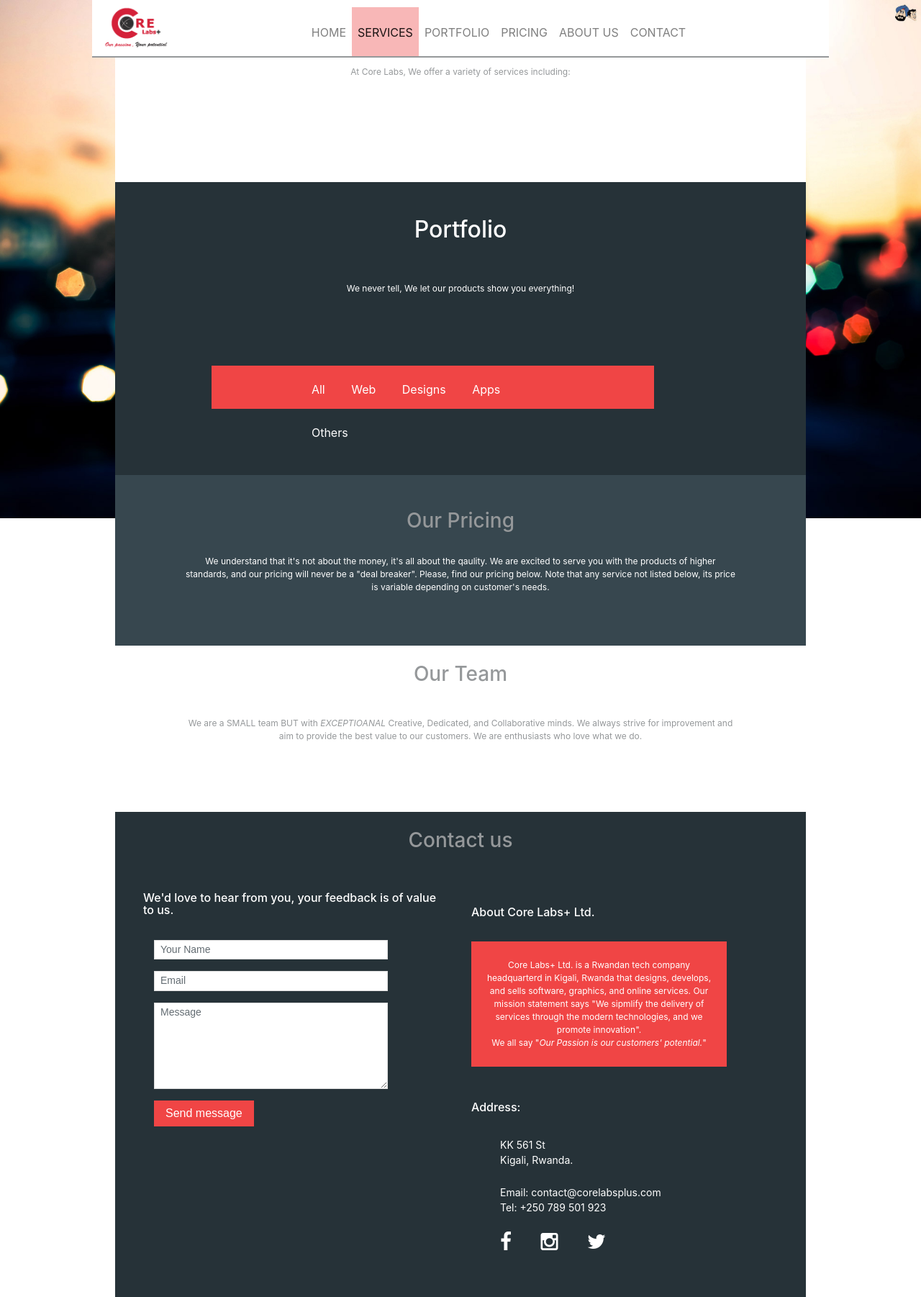
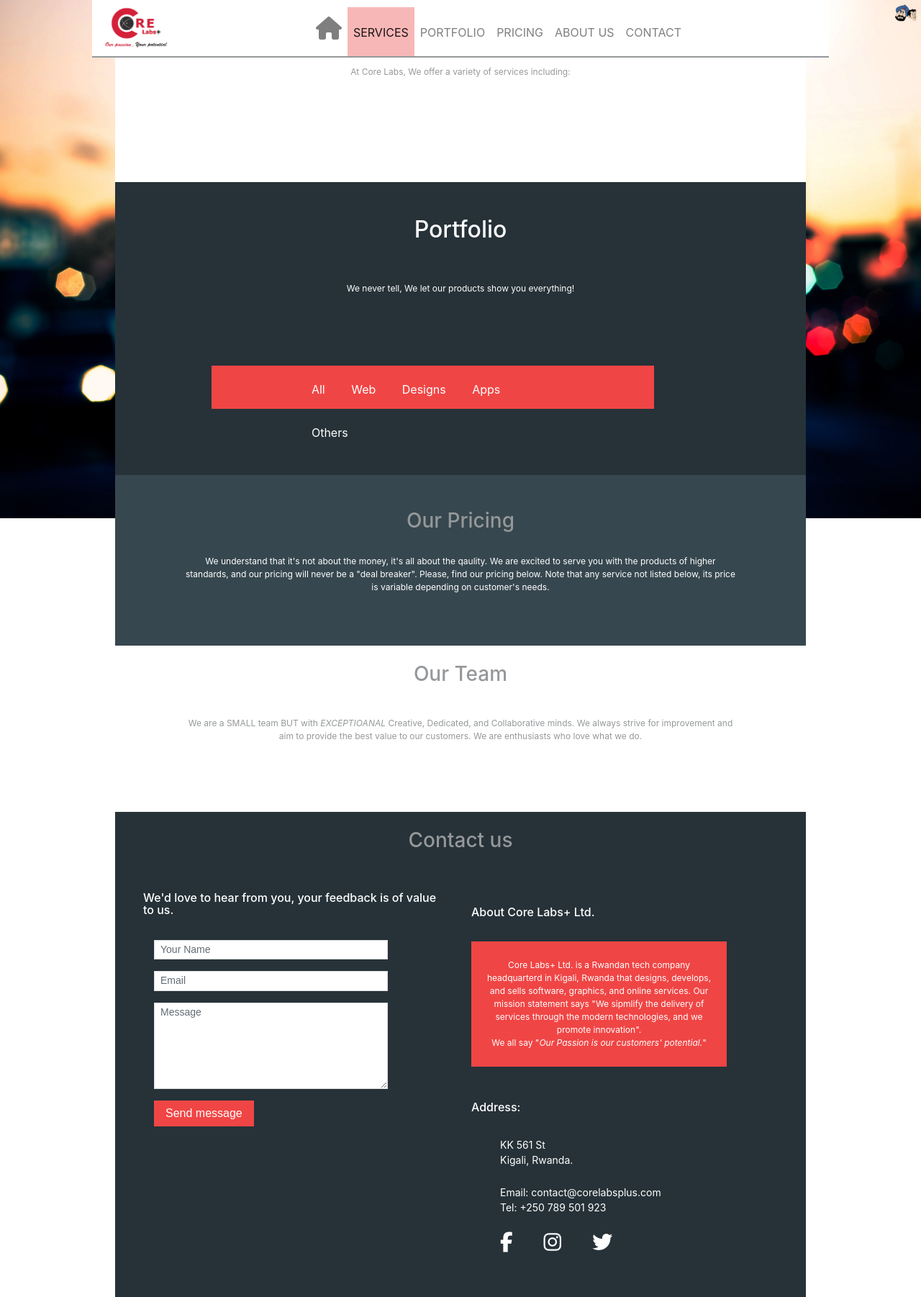
Before and after one commit to ngabovictor/cweb, a Django app: page / in a window 1280 px wide. Shown: the top 1802 px of the page at 72% size. Run offline with Django 3.2, Linux system fonts and the light colour scheme; data that the repository does not hold is empty; some libraries are stand-ins or nearby versions.

Commit message:
added cdns

```diff
--- a/core/templates/base.html
+++ b/core/templates/base.html
@@ -8,9 +8,12 @@
 
 	{% load staticfiles %}
 
-	<link rel="stylesheet" href="{% static 'css/bootstrap.min.css' %}">
+	<link rel="stylesheet" href="https://maxcdn.bootstrapcdn.com/bootstrap/4.0.0-alpha.6/css/bootstrap.min.css">
+
+	<!-- <link rel="stylesheet" href="{% static 'css/bootstrap.min.css' %}"> -->
 	<link rel="stylesheet" href="{% static 'css/animate.css' %}">
-	<link rel="stylesheet" href="{% static 'css/font-awesome.min.css' %}">
+	<!-- <link rel="stylesheet" href="{% static 'css/font-awesome.min.css' %}"> -->
+	<script src="https://use.fontawesome.com/9b9e218395.js"></script>
 	<link rel="stylesheet" href="{% static 'css/responsive.css' %}">
 	<link rel="stylesheet" href="{% static 'css/jquery.fancybox.css' %}">
 	<link rel="stylesheet" href="{% static 'css/tether.min.css' %}">
@@ -33,7 +36,10 @@
 <script src="{% static 'js/jquery-3.2.1.min.js' %}"></script>
 	<script src="{% static 'js/tether.min.js' %}"></script>
 	<script src="{% static 'slick/slick.min.js' %}"></script>
-	<script src="{% static 'js/bootstrap.min.js' %}"></script>
+	 <!-- <script src="{% static 'js/bootstrap.min.js' %}"></script> -->
+
+	<script type="text/javascript" src="https://maxcdn.bootstrapcdn.com/bootstrap/4.0.0-alpha.6/js/bootstrap.min.js"></script>
+
 	<script src="{% static 'js/collapse.js' %}"></script>
 	<script src="{% static 'js/panel-control.js' %}"></script>
 	<script src="{% static 'js/wow.min.js' %}"></script>
--- a/core/templates/home/index.html
+++ b/core/templates/home/index.html
@@ -68,7 +68,7 @@
 	  <div class="collapse navbar-collapse" id="navbarSupportedContent">
 	    <ul class="navbar-nav mr-auto">
 	      <li class="nav-item">
-	        <a class="nav-link" href="#home">HOME <span class="sr-only">(current)</span></a>
+	        <a class="nav-link" href="#home"><span><i class="fa fa-2x fa-home"></i></span> <span class="sr-only">(current)</span></a>
 	      </li>
 	      <li class="nav-item">
 	        <a class="nav-link" href="#services">SERVICES</a>
```
Also changed, not shown: core/templates/base2.html (+8 -3 lines).
